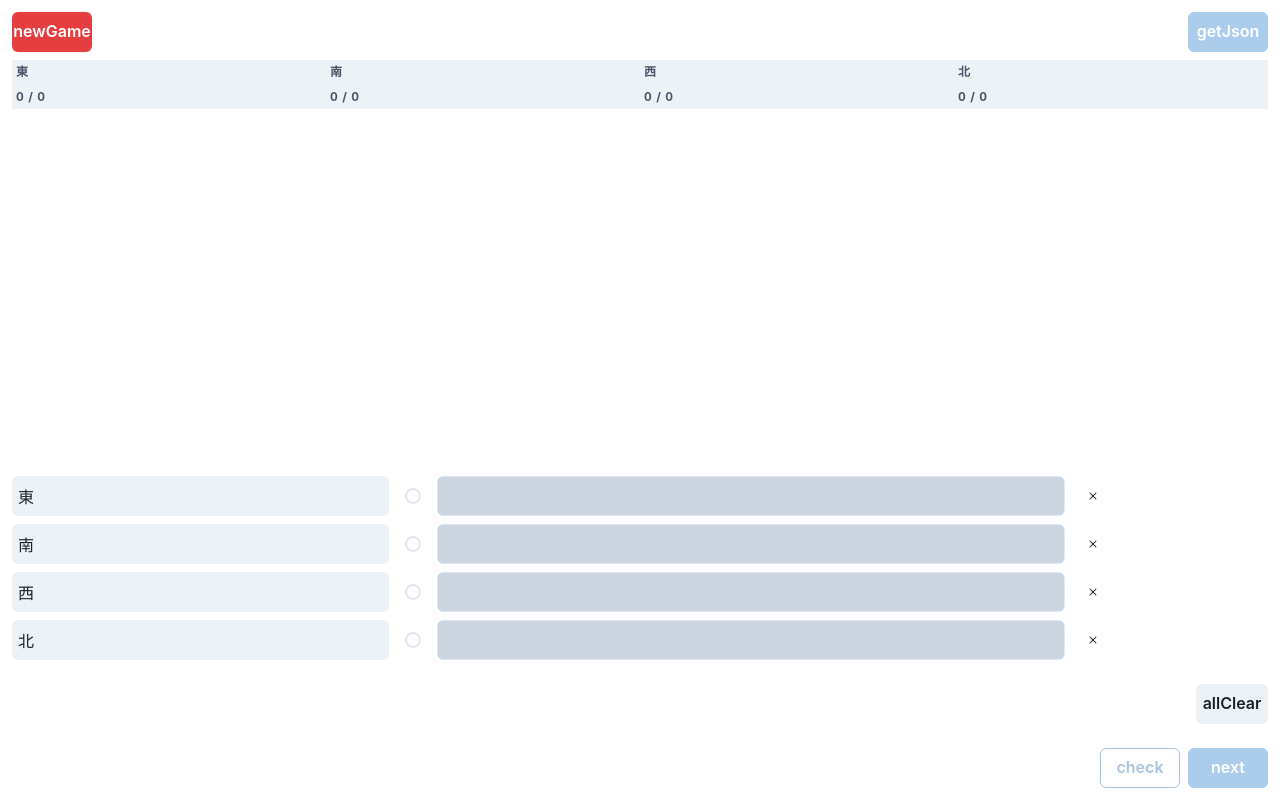
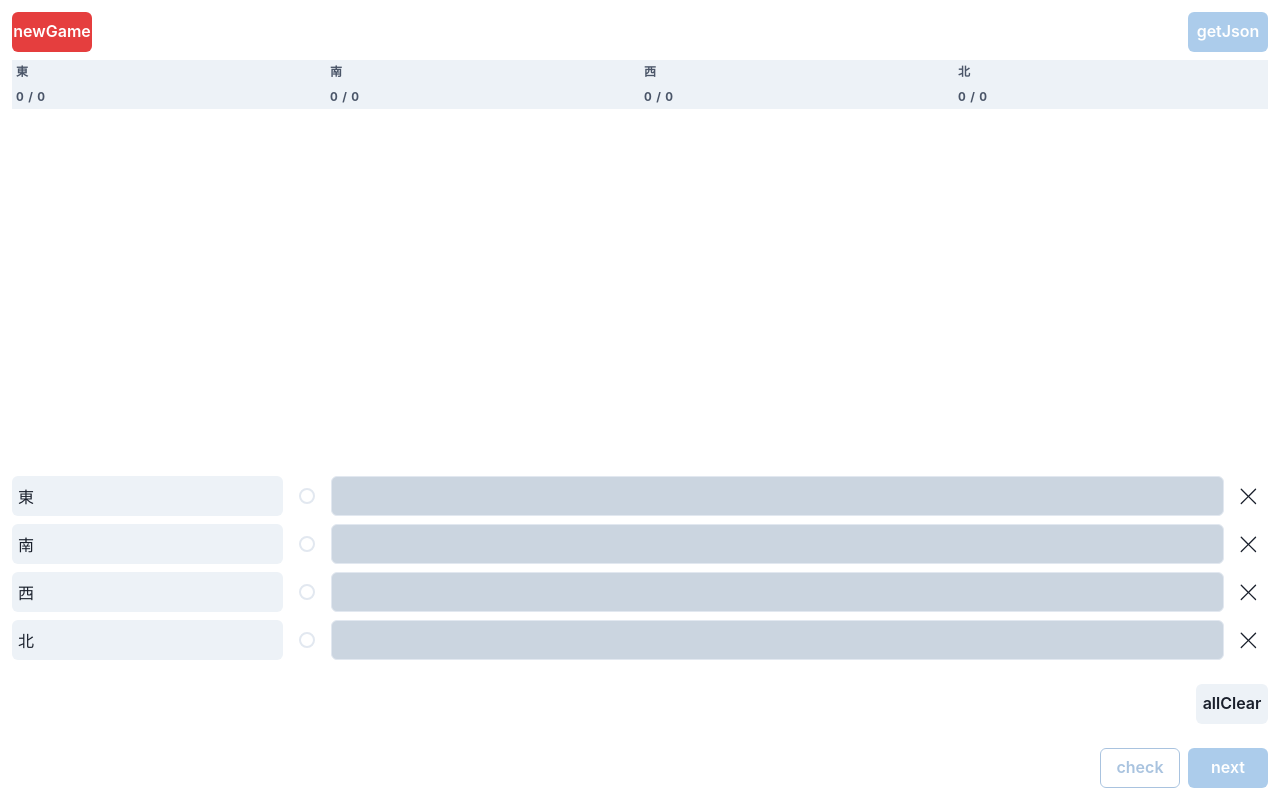
Before and after one commit to syodaiippo/jan-calc, a Next.js app: page / in a window 1280 px wide. Built offline with nearby package versions, Linux system fonts and the light colour scheme.

Commit message:
デザイン調整

```diff
--- a/src/app/page.tsx
+++ b/src/app/page.tsx
@@ -1,9 +1,10 @@
 "use client"
 import { useState } from "react"
 import config from "../../next.config.js" // 追加
-import { Badge, Box, Button, HStack, Input, Radio, Stack, Text, VStack } from "@chakra-ui/react"
+import { Box, Button, HStack, Input, Radio, Stack, Text, VStack } from "@chakra-ui/react"
 import ResultTables from "@/components/ResultTables"
-import { BsX } from "react-icons/bs"
+import { BsXLg } from "react-icons/bs"
+import { IconContext } from "react-icons"
 const BASE_PATH = config.basePath ? config.basePath : "" // 追加
 
 export type Player = {
@@ -265,7 +266,6 @@ export default function Home() {
                             </Stack>
                             <Input
                                 p={1}
-                                w={"50%"}
                                 type="number"
                                 key={scores.filter(score => score.id == player.id)[0].score}
                                 defaultValue={scores.filter(score => score.id == player.id)[0].score}
@@ -278,8 +278,10 @@ export default function Home() {
                                     bgColor: "gray.300",
                                 }}
                             />
-                            <Button variant={"ghost"} onClick={e => deleteInput(player.id)}>
-                                <BsX />
+                            <Button variant={"ghost"} p={2} onClick={e => deleteInput(player.id)}>
+                                <IconContext.Provider value={{ size: "1.3rem" }}>
+                                    <BsXLg />
+                                </IconContext.Provider>
                             </Button>
                         </HStack>
                     ))}
```
